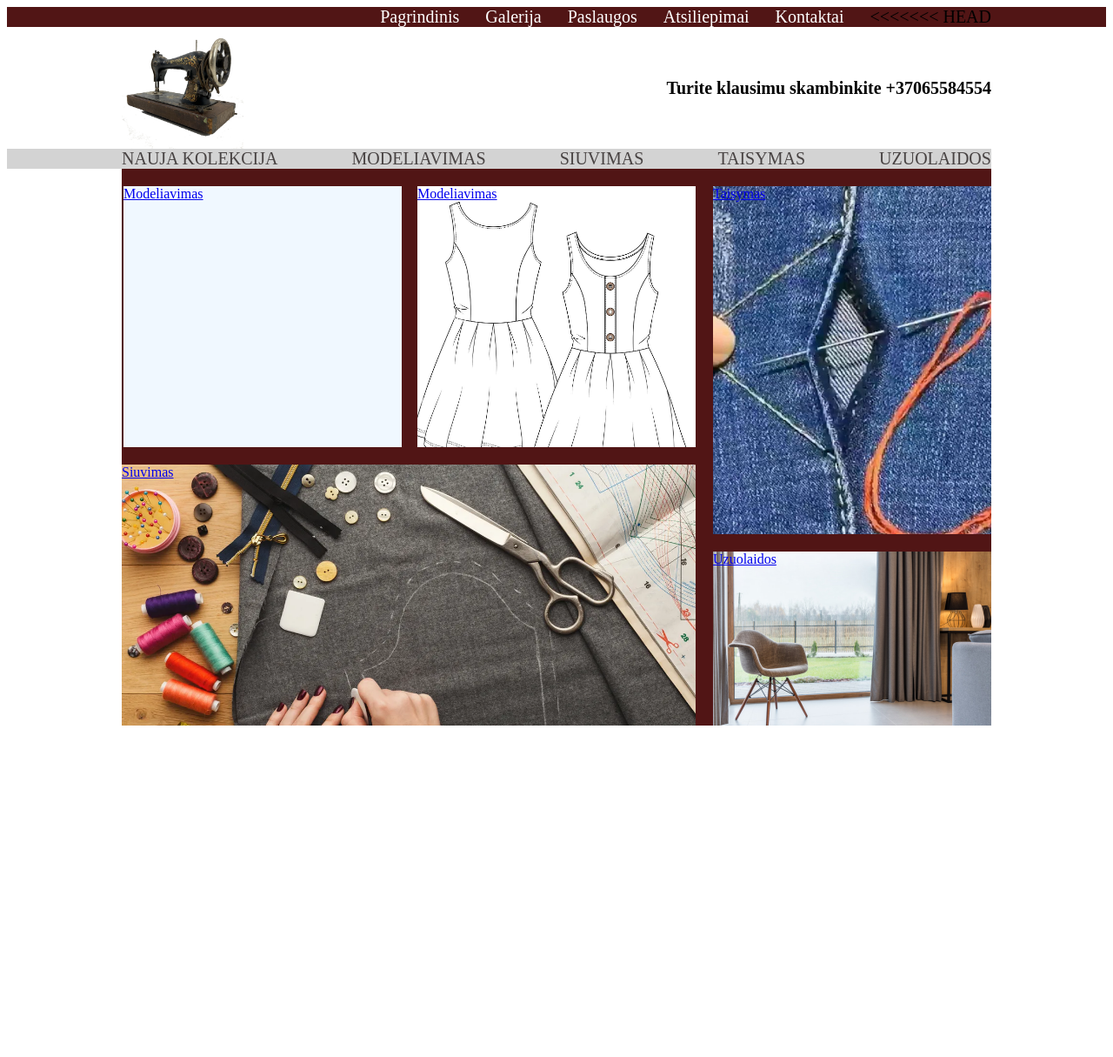
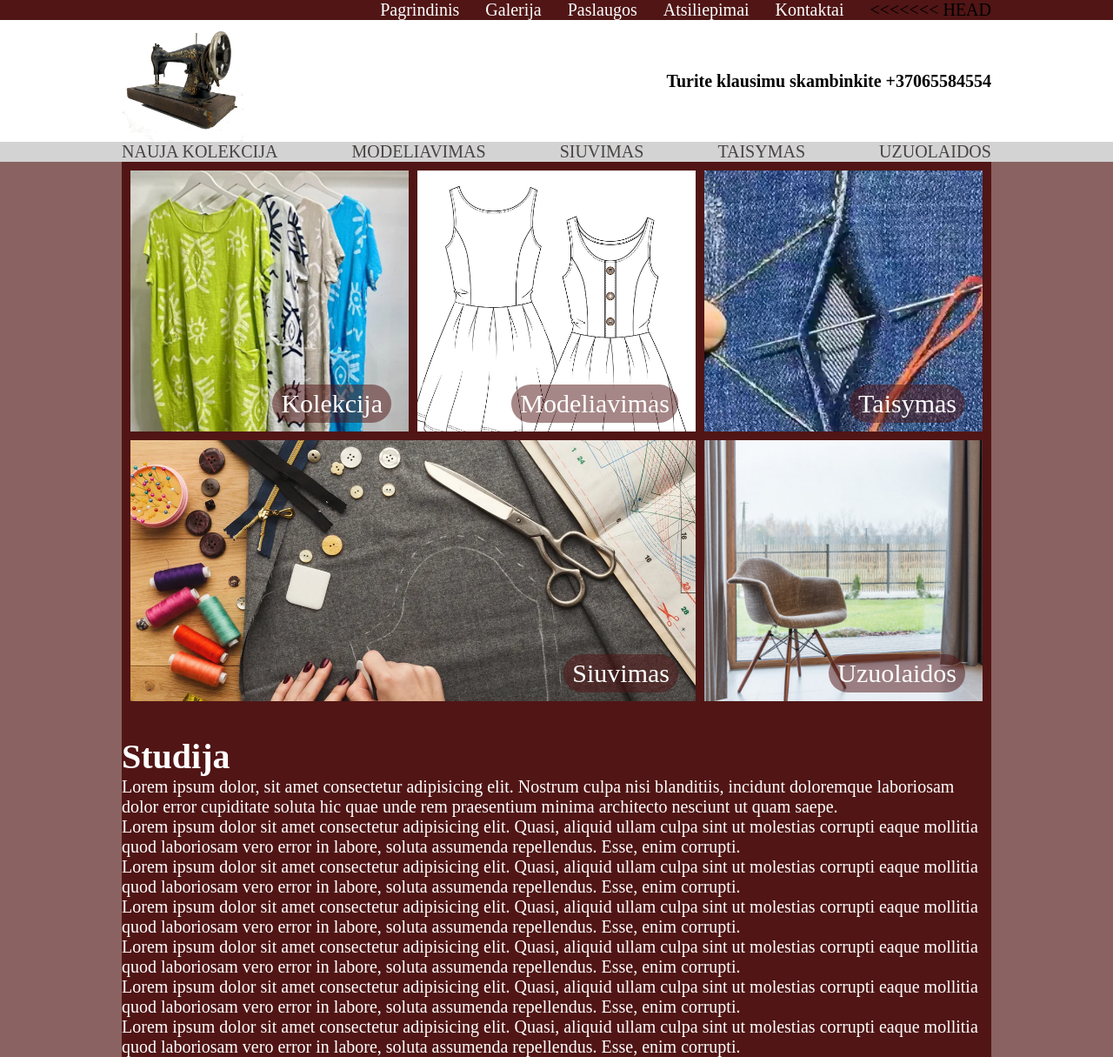
Before and after one commit to tomaskls/Siuvimo-studija, a website: page index.html in a window 1280 px wide. Shown: the whole page at 87% size. Before the commit the page ends 842 px from the top, so only its background shows below. Drawn offline with Linux system fonts and the light colour scheme.

Commit message:
pirmas v

```diff
--- a/css/main.css
+++ b/css/main.css
@@ -0,0 +1,119 @@
+body,
+body * {
+    margin: 0;
+    padding: 0;
+    vertical-align: top;
+    box-sizing: border-box;
+}
+main{
+    background-color: rgba(81, 21, 21, 0.669);
+}
+.foto{
+    display: flex;
+    flex-direction: row;
+    flex-wrap: wrap ;
+    align-content: flex-start;
+
+
+    background-color: rgb(81, 21, 21);
+    width: 1000px;
+
+    margin-left: calc(50% - 500px);
+    margin-right: calc(50% - 500px);
+    position: relative;
+}
+.foto>div{
+    margin-left: 10px;
+    margin-top: 10px;
+
+   }
+
+.foto>div>a{
+    background-color: rgba(81, 21, 21, 0.509);
+    padding: 5px 10px;
+    border-radius: 25px;
+    color:  white;
+    font-size: 30px;
+    text-decoration: none;
+}
+.kolekcija{
+    background-image: url(/img/kolekcija.png);
+    background-size: cover;
+    width: 320px;
+    height: 300px;
+    position: relative;
+}
+.kolekcija>a{
+    position: absolute;
+    bottom: 10px;
+    right: 20px;
+
+}
+
+   .modeliavimas{
+    background-image: url(/img/modeliavimas.png);
+    background-size: cover;
+    width: 320px;
+    height: 300px;
+    position: relative;
+
+   }
+   .modeliavimas>a{
+    position: absolute;
+    bottom: 10px;
+    right: 20px;
+
+   }
+
+   .taisymas{
+    background-image: url(/img/taisymas.png);
+    background-size: cover;
+    width: 320px;
+    height: 300px;
+    position: relative;
+   }
+   .taisymas>a{
+    position: absolute;
+    bottom: 10px;
+    right: 20px;
+
+   }
+
+   .siuvimas{
+    background-image: url(/img/siuvimas.png);
+    background-size: cover;
+    width: 650px;
+    height: 300px;
+    position: relative;
+   }
+.siuvimas>a{
+    position: absolute;
+    bottom: 10px;
+    right: 20px;
+
+}
+
+   .uzuolaidos{
+    background-image: url(/img/uzuolaidos.png);
+    background-size: cover;
+    width: 320px;
+    height: 300px;
+    position: relative;
+   }
+   .uzuolaidos>a{
+    position: absolute;
+    bottom: 10px;
+    right: 20px;
+   }
+   .aprasymas{
+    background-color: rgb(81, 21, 21) ;
+    width: 1000px;
+    margin-left: calc(50% - 500px);
+    color: white;
+    font-size: 20px;
+   }
+   .aprasymas>h2{
+    padding-top: 40px;
+    font-size: 2em;
+   }
+   ]
--- a/index.html
+++ b/index.html
@@ -5,7 +5,7 @@
     <meta name="viewport" content="width=device-width, initial-scale=1.0">
     <title>Neringos Siuvimo Studija</title>
     <link rel="stylesheet" href="./css/header.css">
-    <link rel="stylesheet" href="./main.css">
+    <link rel="stylesheet" href="./css/main.css">
 </head>
 <body>
     <header id="header">
@@ -40,6 +40,7 @@
                 <a class="nav-bottom-link" href="#">Taisymas</a>
                <a class="nav-bottom-link" href="#">Uzuolaidos</a>
                </div>
+            <div class="nav2"></div>
 
             </div>
 
@@ -47,24 +48,35 @@
         </div>
     </header>
     <main>
-        <section class="main">
+        <section class="foto">
             <div class="kolekcija">
-               <a href="#">Modeliavimas</a>
+               <a href="#">Kolekcija</a>
             </div>
             <div class="modeliavimas">
-                <a href="#">Modeliavimas</a>
+               <a href="">Modeliavimas</a>
+            </div>
+            <div class="taisymas">
+                <a href="#">Taisymas</a>
             </div>
             <div class="siuvimas">
                 <a href="#">Siuvimas</a>
             </div>
-            <div class="taisymas">
-                <a href="#">Taisymas</a>
-            </div>
+
             <div class="uzuolaidos">
                 <a href="#">Uzuolaidos</a>
             </div>
 
         </section>
+        <section class="aprasymas">
+            <h2>Studija</h2>
+            <p>Lorem ipsum dolor, sit amet consectetur adipisicing elit. Nostrum culpa nisi blanditiis, incidunt doloremque laboriosam dolor error cupiditate soluta hic quae unde rem praesentium minima architecto nesciunt ut quam saepe.</p>
+            <p>Lorem ipsum dolor sit amet consectetur adipisicing elit. Quasi, aliquid ullam culpa sint ut molestias corrupti eaque mollitia quod laboriosam vero error in labore, soluta assumenda repellendus. Esse, enim corrupti.</p>
+            <p>Lorem ipsum dolor sit amet consectetur adipisicing elit. Quasi, aliquid ullam culpa sint ut molestias corrupti eaque mollitia quod laboriosam vero error in labore, soluta assumenda repellendus. Esse, enim corrupti.</p>
+            <p>Lorem ipsum dolor sit amet consectetur adipisicing elit. Quasi, aliquid ullam culpa sint ut molestias corrupti eaque mollitia quod laboriosam vero error in labore, soluta assumenda repellendus. Esse, enim corrupti.</p>
+            <p>Lorem ipsum dolor sit amet consectetur adipisicing elit. Quasi, aliquid ullam culpa sint ut molestias corrupti eaque mollitia quod laboriosam vero error in labore, soluta assumenda repellendus. Esse, enim corrupti.</p>
+            <p>Lorem ipsum dolor sit amet consectetur adipisicing elit. Quasi, aliquid ullam culpa sint ut molestias corrupti eaque mollitia quod laboriosam vero error in labore, soluta assumenda repellendus. Esse, enim corrupti.</p>
+            <p>Lorem ipsum dolor sit amet consectetur adipisicing elit. Quasi, aliquid ullam culpa sint ut molestias corrupti eaque mollitia quod laboriosam vero error in labore, soluta assumenda repellendus. Esse, enim corrupti.</p>
+        </section>
     </main>
 
 </body>
--- a/main.css
+++ /dev/null
@@ -1,61 +0,0 @@
-.main{
-    display: flex;
-    flex-direction: row;
-    flex-wrap: wrap ;
-    justify-content: flex-start;
-    background-color: rgb(81, 21, 21);
-    width: 1000px;
-    height: 640px;
-    margin-left: calc(50% - 500px);
-    margin-right: calc(50% - 500px);
-    position: relative;
-}
-.main>div{
-    float: left;
-   }
-.kolekcija{
-    background-color: aliceblue;
-    width: 320px;
-    height: 300px;
-    position: absolute;
-    top: 20px;
-    left: 2px;
-}
-
-
-   .modeliavimas{
-    background-image: url(/img/modeliavimas.png);
-    background-size: cover;
-    width: 320px;
-    height: 300px;
-    position: absolute;
-    top: 20px;
-    left: 340px;
-   }
-   .taisymas{
-    background-image: url(/img/taisymas.png);
-    background-size: cover;
-    width: 320px;
-    height: 400px;
-    position: absolute;
-    top: 20px;
-    right: 0px;
-   }
-   .siuvimas{
-    background-image: url(/img/siuvimas.png);
-    background-size: cover;
-    width: 660px;
-    height: 300px;
-    position: absolute;
-    left: 0;
-    bottom: 0;
-   }
-   .uzuolaidos{
-    background-image: url(/img/uzuolaidos.png);
-    background-size: cover;
-    width: 320px;
-    height: 200px;
-    position: absolute;
-    bottom: 0px;
-    right: 0px;
-   }
```
